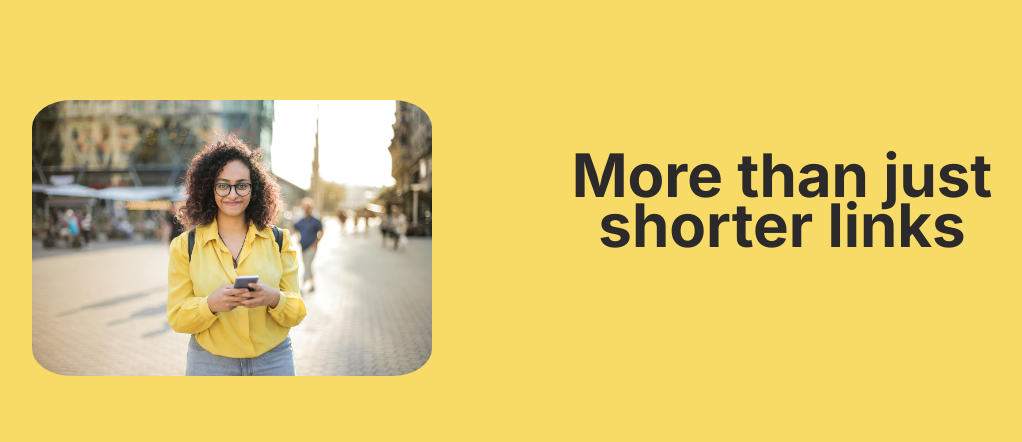
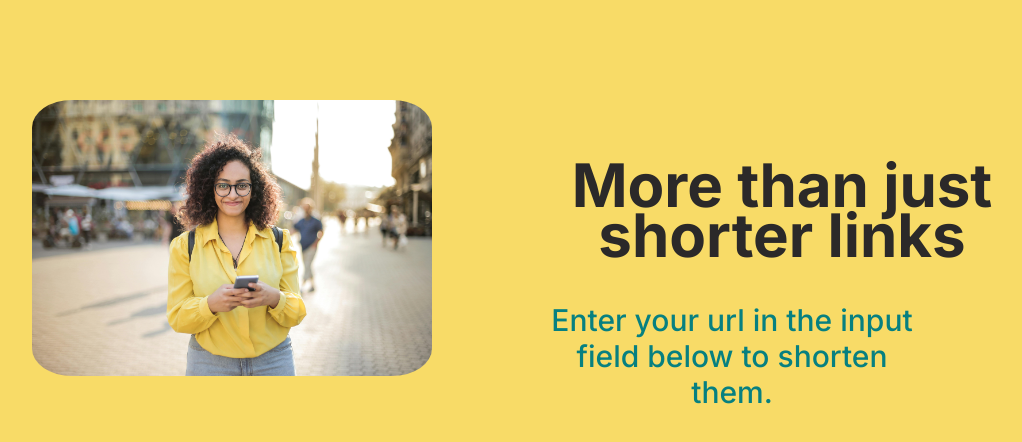
Before and after one commit to Peacesandy/URL-Shortener, a plain HTML site: page index.html in a window 1280 px wide. Shown: the whole page, without its empty margins (18-1040 px from the left). Drawn offline with Linux system fonts and the light colour scheme; files whose address does not match are found by name.

Commit message:
added height to text

```diff
--- a/index.html
+++ b/index.html
@@ -21,6 +21,7 @@
 
       <div class="text-container">
         <h1 class="anchor-text">More than just shorter links</h1>
+        <h2 class="sub-text">Enter your url in the input field below to shorten them.</h2>
     </div>
 
     </div>
--- a/style.css
+++ b/style.css
@@ -13,7 +13,7 @@ body {
     font-family: 'Inter', sans-serif;
     display: flex;
     flex-direction: column;
-    height: 50vh;
+    height: 70vh;
     align-items: center;
     justify-content: center;
 }
@@ -53,7 +53,19 @@ body {
     text-align: center;
     width: 800px;
     margin: 0;
-    padding-bottom: 10px;
+    padding-bottom: 2px;
     line-height: 50px;
     color: rgb(43, 41, 41);
 }
+
+
+.sub-text{
+        margin: 0;
+        padding-left: 40%;
+        font-size: 30px;
+        text-align: center;
+        width: 700px;
+        font-weight: 500;
+        color: #078080;
+        margin-top: 5%;
+    }
```
